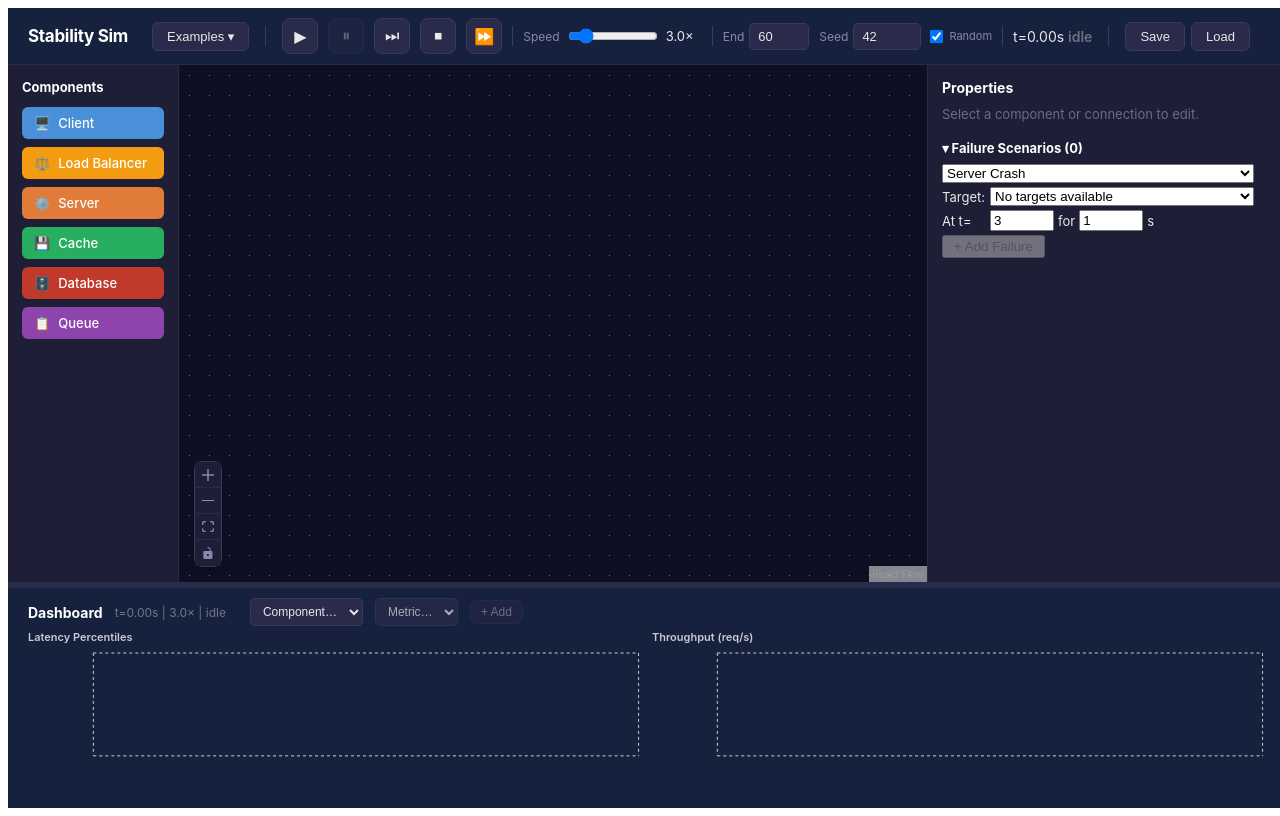
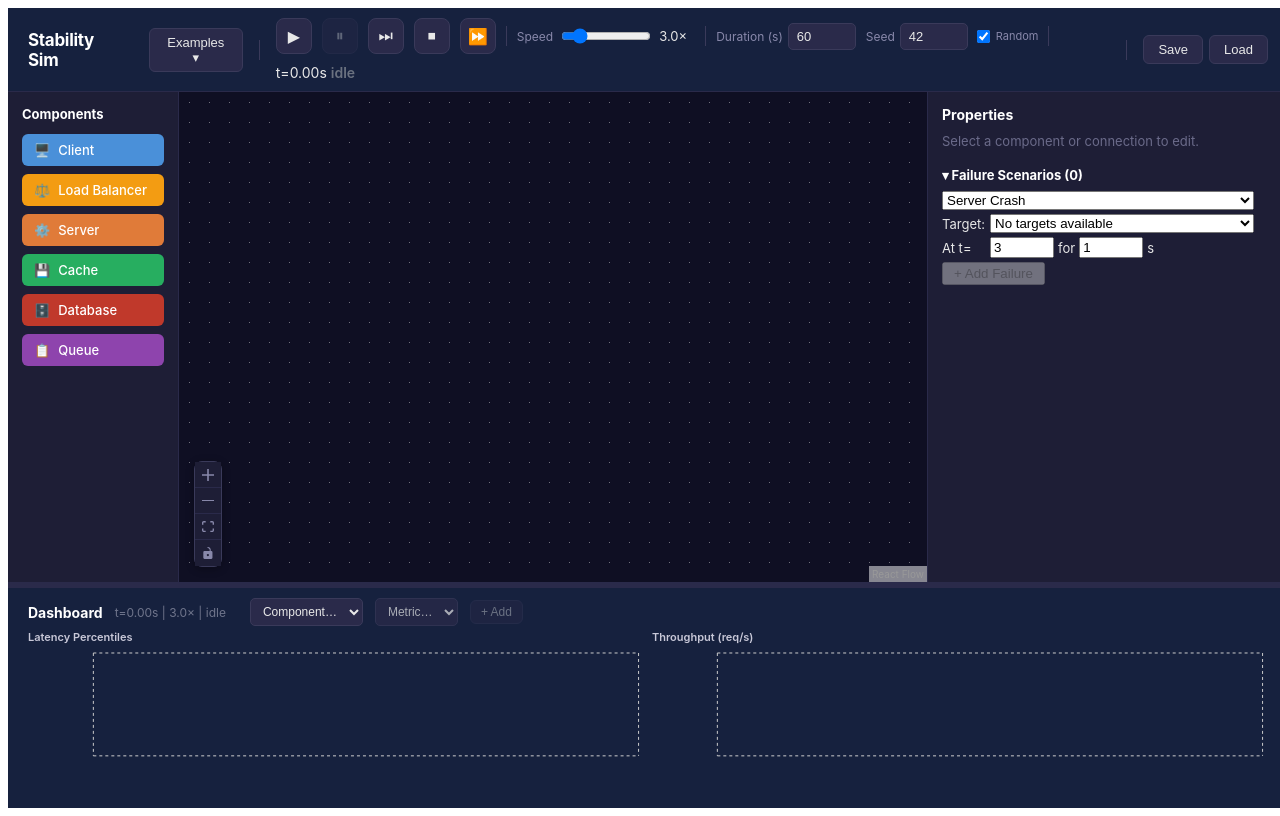
Before and after one commit to marcbrooker/stability-sim, a React (Vite) app: page / in a window 1280 px wide. Built offline with nearby package versions, Linux system fonts and the light colour scheme.

Commit message:
Rename 'End' label to 'Duration (s)' and match input widths

```diff
--- a/src/components/SimulationControls.tsx
+++ b/src/components/SimulationControls.tsx
@@ -228,14 +228,14 @@ export function SimulationControls() {
 
       {/* Config */}
       <label style={{ display: 'flex', alignItems: 'center', gap: 5 }}>
-        <span style={{ fontSize: 12, color: '#8888aa' }}>End</span>
+        <span style={{ fontSize: 12, color: '#8888aa' }}>Duration (s)</span>
         <input
           className="sim-input"
           type="number"
           min={1}
           value={endTime}
           onChange={(e) => setEndTime(Number(e.target.value))}
-          style={{ width: 60 }}
+          style={{ width: 68 }}
           disabled={isRunning || isPaused}
         />
       </label>
```
